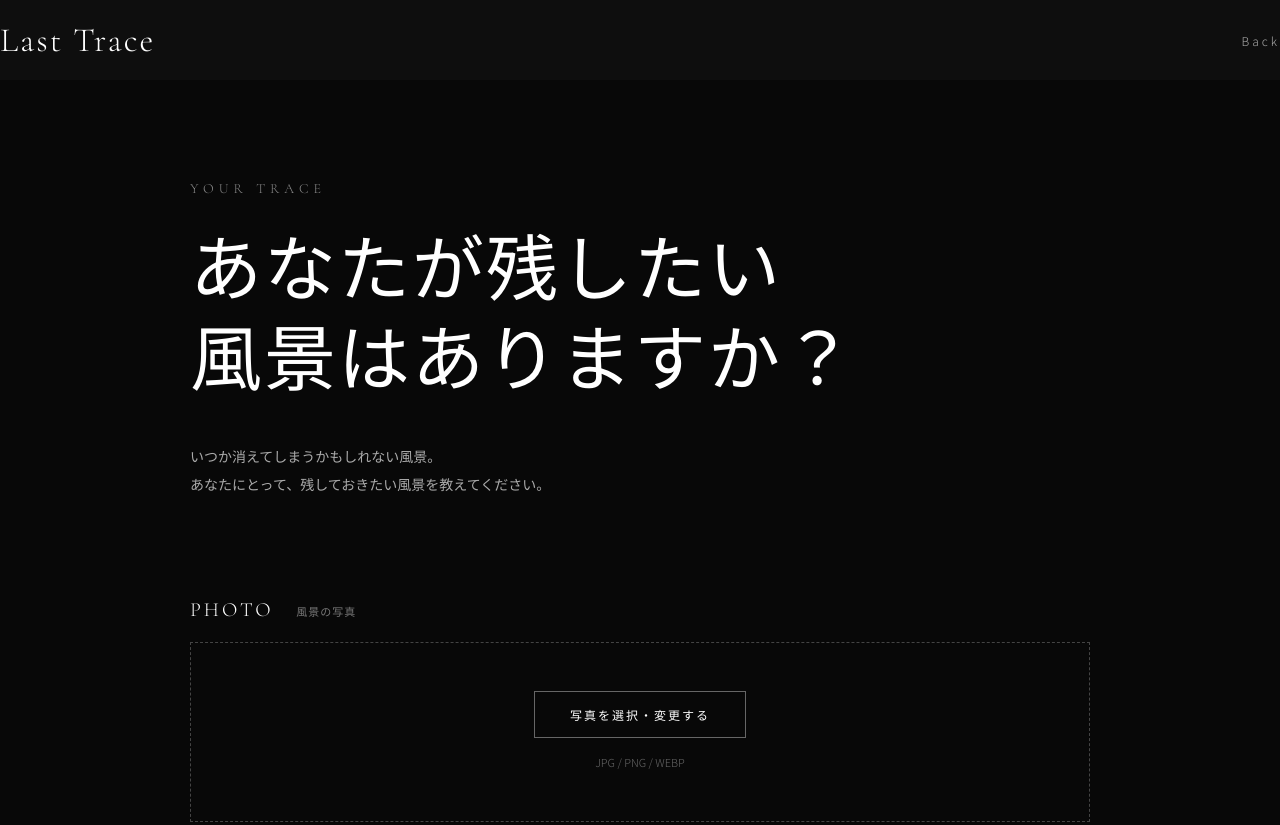
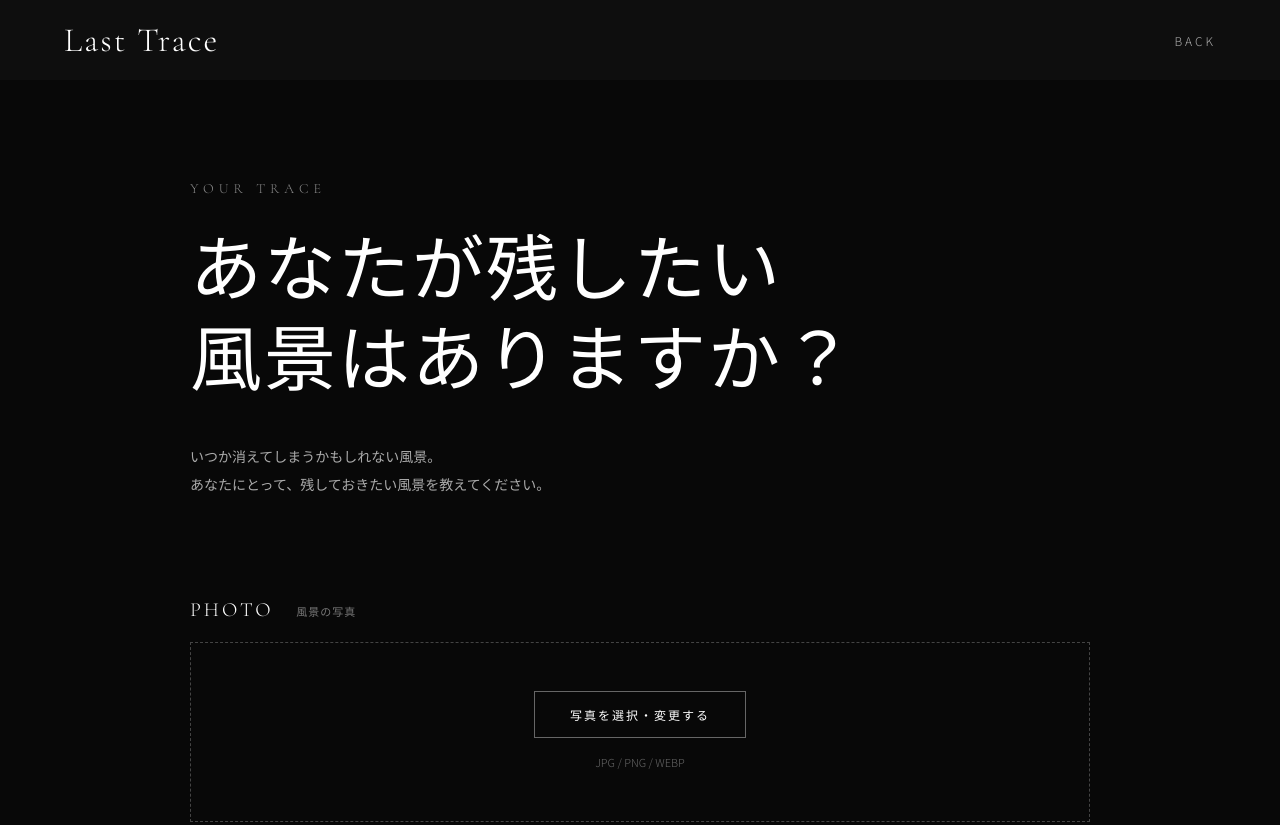
Before and after one commit to ohnaka-hiroaki/LastTrace, a plain HTML site: page submit.html in a window 1280 px wide. Shown: the top 825 px of the page. Drawn offline with nearby package versions, Linux system fonts and the light colour scheme.

Commit message:
Refactor header layout in submit.html

```diff
--- a/submit.html
+++ b/submit.html
@@ -17,15 +17,10 @@
 
 
 <header class="submit-header">
-
-    <a href="index.html" class="logo">
-        Last Trace
-    </a>
-
-    <a href="index.html" class="back-link">
-        Back
-    </a>
-
+    <div class="header-container">
+        <a href="index.html" class="logo">Last Trace</a>
+        <a href="collective.html" class="back-link">BACK</a>
+    </div>
 </header>
 
 
```
